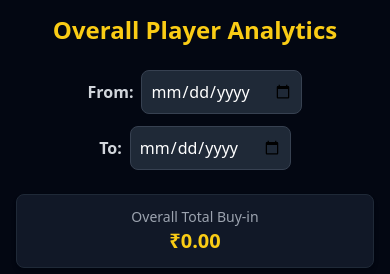
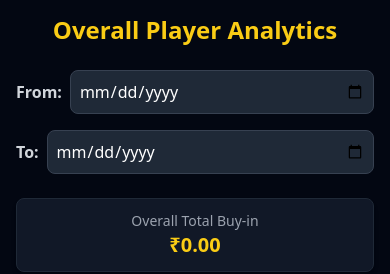
Before and after one commit to Sudama-Chhetri/poker-management, a Next.js app: page /overall-analytics in a window 390 px wide. Shown: the part 131-405 px from the top of the page. Built offline with nearby package versions, Linux system fonts and the light colour scheme; no server answers; the database is empty.

Commit message:
fix(ui): align date filters for mobile

```diff
--- a/src/app/overall-analytics/page.tsx
+++ b/src/app/overall-analytics/page.tsx
@@ -284,25 +284,25 @@ const OverallAnalyticsPage: React.FC = () => {
     <div className="bg-gray-950 text-white min-h-screen p-4 sm:p-8">
       <h1 className="text-2xl sm:text-3xl md:text-4xl font-bold mb-6 sm:mb-8 text-center text-yellow-400">Overall Player Analytics</h1>
 
-      <div className="mb-6 sm:mb-8 flex flex-col md:flex-row justify-center items-center space-y-3 md:space-y-0 md:space-x-4">
-        <div className="flex items-center space-x-2">
+      <div className="mb-6 sm:mb-8 flex flex-col sm:flex-row justify-center items-center gap-4">
+        <div className="flex items-center space-x-2 w-full sm:w-auto">
             <label htmlFor="startDate" className="text-base sm:text-lg font-semibold text-gray-300">From:</label>
             <input
               type="date"
               id="startDate"
               value={startDate}
               onChange={(e) => setStartDate(e.target.value)}
-              className="bg-gray-800 text-white p-2 rounded-lg focus:outline-none focus:ring-2 focus:ring-yellow-500 border border-gray-700"
+              className="bg-gray-800 text-white p-2 rounded-lg focus:outline-none focus:ring-2 focus:ring-yellow-500 border border-gray-700 w-full"
             />
         </div>
-        <div className="flex items-center space-x-2">
+        <div className="flex items-center space-x-2 w-full sm:w-auto">
             <label htmlFor="endDate" className="text-base sm:text-lg font-semibold text-gray-300">To:</label>
             <input
               type="date"
               id="endDate"
               value={endDate}
               onChange={(e) => setEndDate(e.target.value)}
-              className="bg-gray-800 text-white p-2 rounded-lg focus:outline-none focus:ring-2 focus:ring-yellow-500 border border-gray-700"
+              className="bg-gray-800 text-white p-2 rounded-lg focus:outline-none focus:ring-2 focus:ring-yellow-500 border border-gray-700 w-full"
             />
         </div>
       </div>
```
